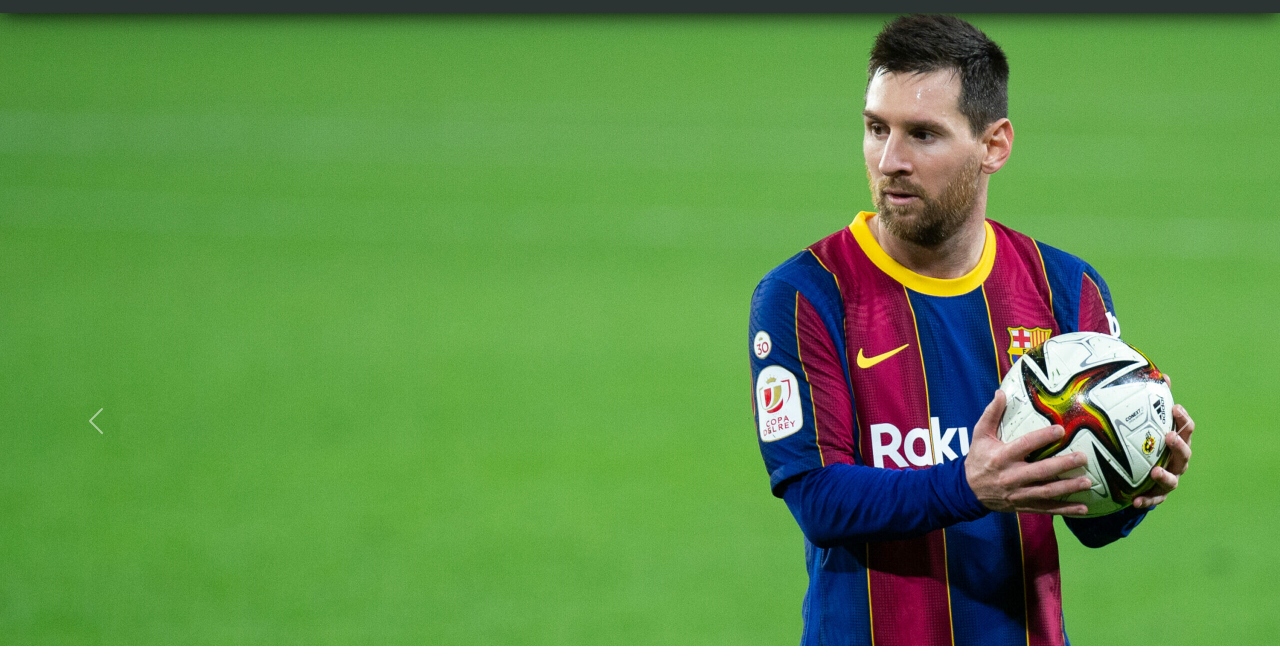
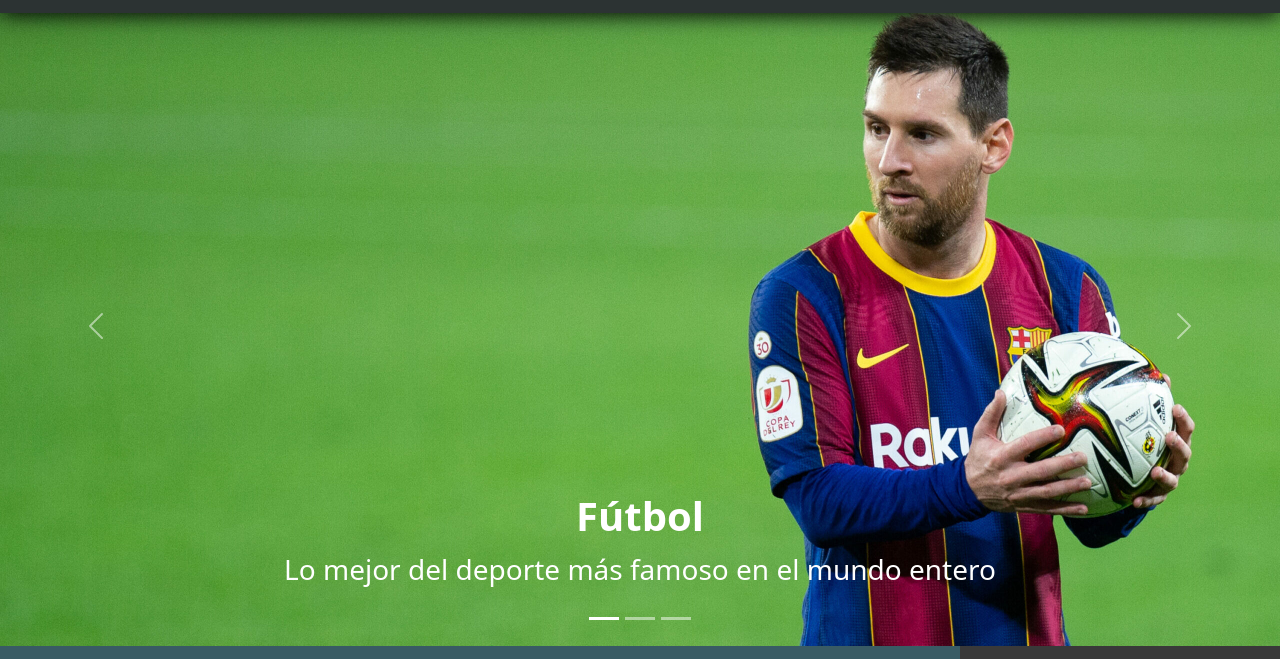
Before and after one commit to lucasfernandez789/Proyecto-1, a plain HTML site: page index.html in a window 1280 px wide. Shown: the part 114-773 px from the top of the page. Drawn offline with nearby package versions, Linux system fonts and the light colour scheme.

Commit message:
resolviendo cosas del main

```diff
--- a/styles/style.css
+++ b/styles/style.css
@@ -4,9 +4,6 @@ header {
 
 .border-navbar {
   box-shadow: 0px 2px 20px black;
-}
-.slider{
-  height: 830px;
 }
 
 .button {
```
